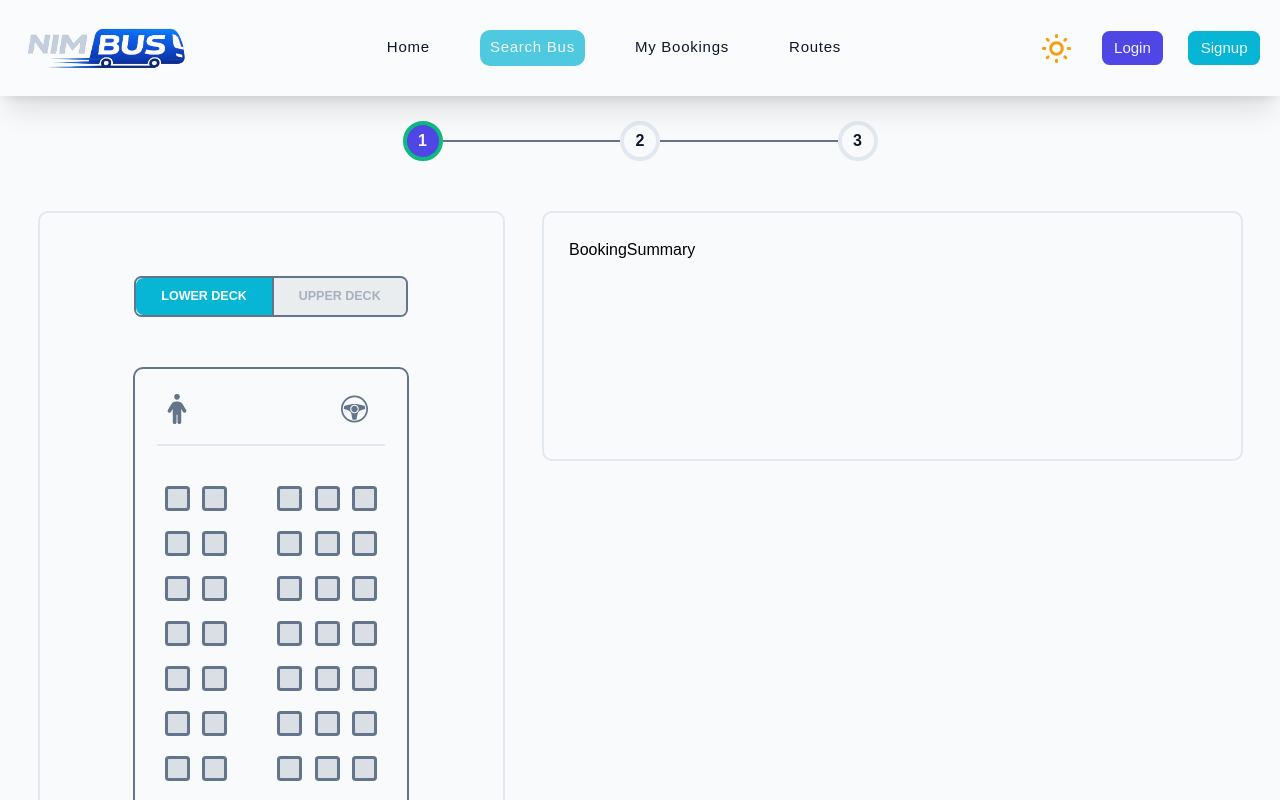
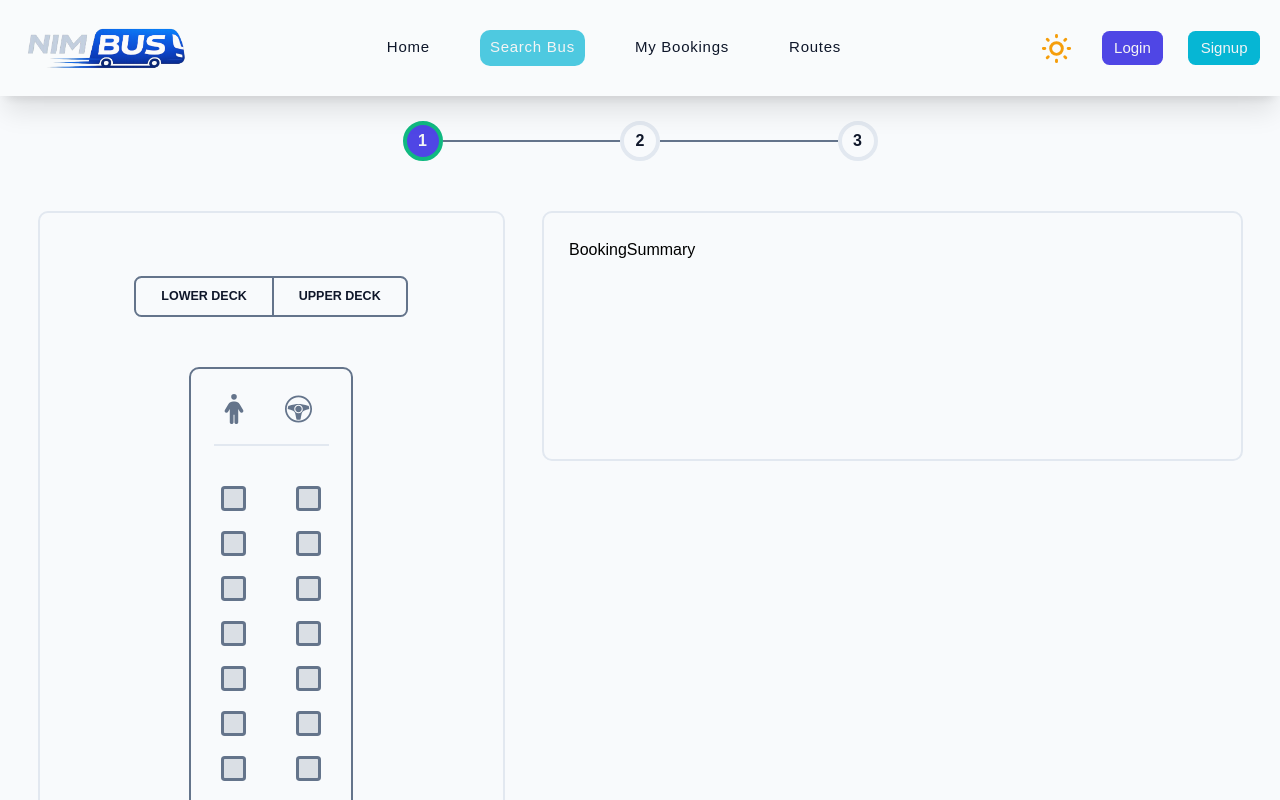
Before and after one commit to sudeshJha/bus-ticket-booking-system, a React (Vite) app: page /search_bus/1 in a window 1280 px wide. Shown: the top 800 px of the page. Built offline with nearby package versions, Linux system fonts and the light colour scheme.

Commit message:
switch deck in layout

```diff
--- a/src/features/bus-booking/BusLayoutSection.jsx
+++ b/src/features/bus-booking/BusLayoutSection.jsx
@@ -1,14 +1,35 @@
 import React, { useState } from "react";
 import BookingLegend from "./BookingLegend";
-import BusLayout from "./BusLayout";
 import DeckSelection from "./DeckSelection";
+import BusLayout from "../bus-layout/BusLayout";
+
+const data = {
+  layout: "2X3",
+  type: "seater",
+  bookedSeats: [
+    "L-23",
+    "L-57",
+    "L-38",
+    "L-44",
+    "L-31",
+    "L-19",
+    "L-11",
+    "L-10",
+    "U-3",
+    "U-7",
+    "U-1",
+  ],
+  backrowSeat: true,
+  seaterRow: 10,
+  sleeperRow: 0,
+  isUpperDeck: true,
+};
 
 const BusLayoutSection = () => {
-  const [deck, setDeck] = useState(0);
-  const isUpperDeck = false;
+  const [deck, setDeck] = useState(data.isUpperDeck);
 
   const handleDeck = (d) => {
-    if (d === 1 && !isUpperDeck) return;
+    if (d === 1 && !data.isUpperDeck) return;
     if (deck === d) return;
     setDeck(1 - deck);
   };
@@ -18,9 +39,9 @@ const BusLayoutSection = () => {
       <DeckSelection
         deck={deck}
         handleDeck={handleDeck}
-        isUpperDeck={isUpperDeck}
+        isUpperDeck={data.isUpperDeck}
       />
-      <BusLayout />
+      <BusLayout deck={deck} data={data} />
       <BookingLegend />
     </div>
   );
--- a/src/features/bus-booking/BusLayout.jsx
+++ b/src/features/bus-layout/BusLayout.jsx
@@ -2,32 +2,18 @@ import React from "react";
 import { FaPerson } from "react-icons/fa6";
 import { GiSteeringWheel } from "react-icons/gi";
 import Icon from "../../components/util/Icon";
-import SeatLayout from "../seat-layout/SeatLayout";
+import SeatLayout from "./SeatLayout";
 
-const data = {
-  layout: "2X3",
-  type: "seater",
-  bookedSeats: [
-    "L-23",
-    "L-57",
-    "L-38",
-    "L-44",
-    "L-31",
-    "L-19",
-    "L-11",
-    "L-10",
-    "U-3",
-    "U-7",
-    "U-1",
-  ],
-  backrowSeat: true,
-  seaterRow: 10,
-  sleeperRow: 0,
-};
-
-const BusLayout = () => {
-  const { layout, type, bookedSeats, backrowSeat, seaterRow, sleeperRow } =
-    data;
+const BusLayout = ({ data, deck }) => {
+  const {
+    layout,
+    type,
+    bookedSeats,
+    backrowSeat,
+    seaterRow,
+    sleeperRow,
+    isUpperDeck,
+  } = data;
 
   return (
     <div className="rounded-2xl border-2 border-text-secondary py-4 px-4 w-fit mx-auto">
@@ -42,8 +28,8 @@ const BusLayout = () => {
 
       <SeatLayout
         backrowSeat={backrowSeat}
-        layout={layout}
-        type={type}
+        layout={deck === 0 ? layout : "1X1"}
+        type={deck === 0 ? type : "sleeper"}
         seaterRow={seaterRow}
         sleeperRow={sleeperRow}
         bookedSeats={bookedSeats}
```
Also changed, not shown: src/features/bus-layout/Seat.jsx (renamed from src/features/seat-layout/Seat.jsx), src/features/bus-layout/SeatLayout.jsx (renamed from src/features/seat-layout/SeatLayout.jsx), src/features/bus-layout/SeatRow.jsx (renamed from src/features/seat-layout/SeatRow.jsx).
